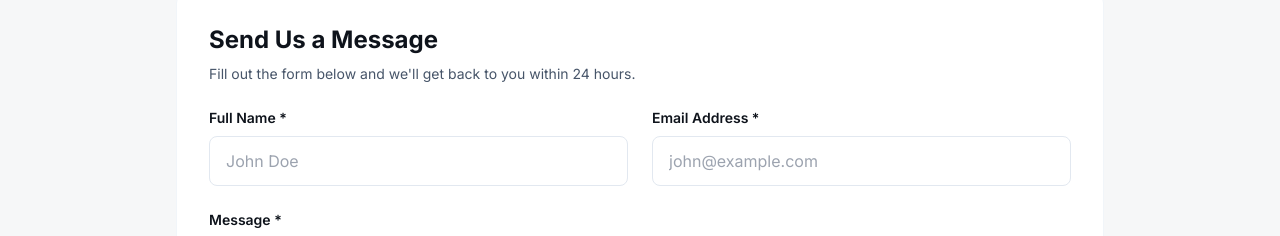
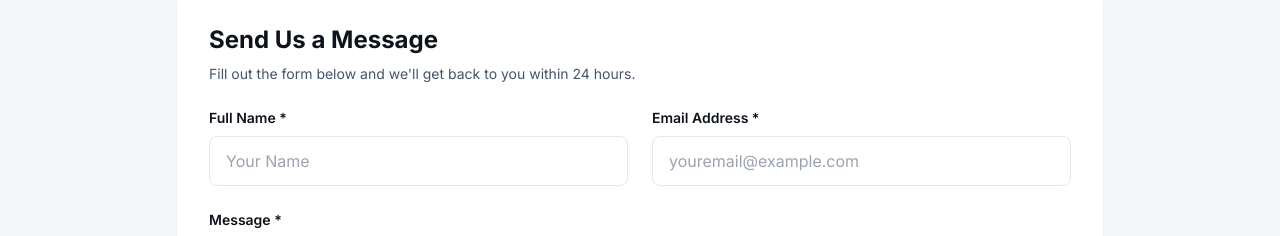
Before and after one commit to MohammadAqaNoori/Algoryum, a React (Vite) app: page /connect in a window 1280 px wide. Shown: the part 820-1056 px from the top of the page. Built offline with nearby package versions, Linux system fonts and the light colour scheme.

Commit message:
Update contact form placeholders to be more generic

```diff
--- a/src/pages/ConnectPage.jsx
+++ b/src/pages/ConnectPage.jsx
@@ -76,7 +76,7 @@ const ConnectPage = () => {
                   <input
                     type="text"
                     className="w-full px-4 py-3 rounded-lg border border-slate-200 dark:border-slate-700 bg-white dark:bg-slate-800"
-                    placeholder="John Doe"
+                    placeholder="Your Name"
                   />
                 </div>
                 <div>
@@ -84,7 +84,7 @@ const ConnectPage = () => {
                   <input
                     type="email"
                     className="w-full px-4 py-3 rounded-lg border border-slate-200 dark:border-slate-700 bg-white dark:bg-slate-800"
-                    placeholder="john@example.com"
+                    placeholder="youremail@example.com"
                   />
                 </div>
               </div>
```
